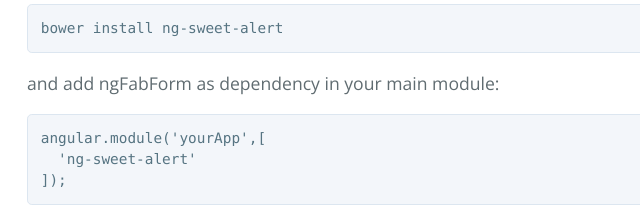
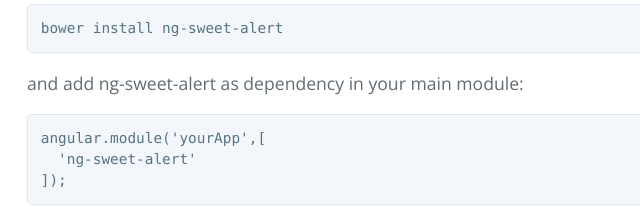
Before and after one commit to tushar-borole/ng-sweet-alert, a plain HTML site: page index.html in a window 1280 px wide. Shown: the part 617-824 px from the top of the page, 197-837 px from the left. Drawn offline with nearby package versions, Linux system fonts and the light colour scheme.

Commit message:
spelling mistake

```diff
--- a/index.html
+++ b/index.html
@@ -36,7 +36,7 @@
           <pre><code>bower install ng-sweet-alert
 </code></pre>
 
-        <p>and add ngFabForm as dependency in your main module:</p>
+        <p>and add ng-sweet-alert as dependency in your main module:</p>
         <pre><code>angular.module('yourApp',[
   'ng-sweet-alert'
 ]);
```
